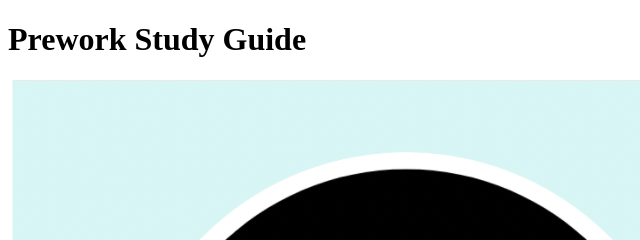
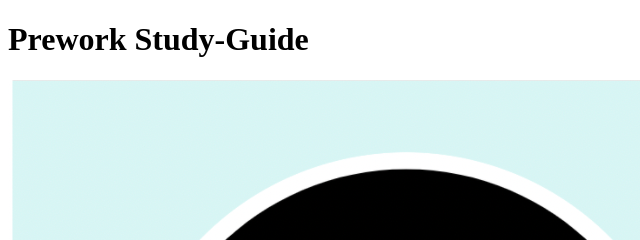
Before and after one commit to markmos1991/prework-study-guide, a plain HTML site: page index.html in a window 1280 px wide. Shown: the top 240 px of the page, 0-640 px from the left. Drawn offline with Linux system fonts and the light colour scheme.

Commit message:
add starter code

```diff
--- a/index.html
+++ b/index.html
@@ -8,7 +8,7 @@
   </head>
   <body>
     <header id="top">
-      <h1>Prework Study Guide</h1>
+      <h1>Prework Study-Guide</h1>
       <img src="./assets/bowtie-cat.png" alt="Profile image of cat wearing a bow tie." />
     </header>
     <main>
```
